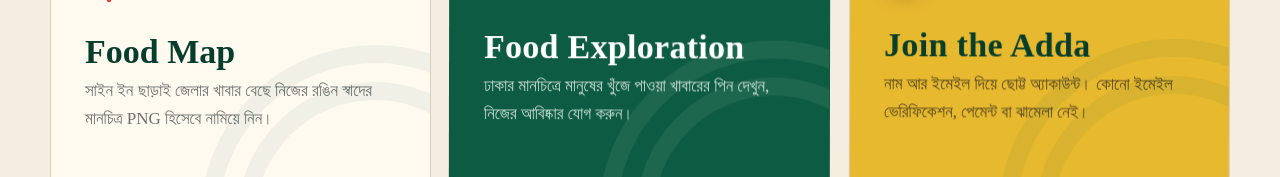
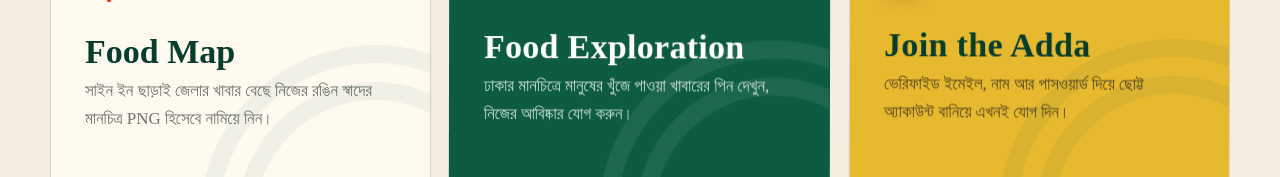
Before and after one commit to scoobydoosifat/petukbangla, a React (Vite) app in the folder frontend/: page / in a window 1280 px wide. Shown: the part 1008-1185 px from the top of the page. Built offline with nearby package versions, Linux system fonts and the light colour scheme; no server answers; a web font is replaced by a local one.

Commit message:
Update join the adda card text

```diff
--- a/frontend/src/pages/Home.jsx
+++ b/frontend/src/pages/Home.jsx
@@ -31,7 +31,7 @@ export default function Home() {
       <div className="path-grid">
         <Link to="/food-map" className="path-card map-card"><span className="path-number">01</span><div className="card-icon"><Sparkles /></div><h3>Food Map</h3><p>সাইন ইন ছাড়াই জেলার খাবার বেছে নিজের রঙিন স্বাদের মানচিত্র PNG হিসেবে নামিয়ে নিন।</p><b>মানচিত্র খুলুন <ArrowRight /></b><span className="bangla-stamp">সবার জন্য</span></Link>
         <Link to="/explore" className="path-card explore-card"><span className="path-number">02</span><div className="card-icon"><MapPinned /></div><h3>Food Exploration</h3><p>ঢাকার মানচিত্রে মানুষের খুঁজে পাওয়া খাবারের পিন দেখুন, নিজের আবিষ্কার যোগ করুন।</p><b>স্বাদ খুঁজুন <ArrowRight /></b><span className="bangla-stamp">সাইন ইন</span></Link>
-        <Link to="/register" className="path-card join-card"><span className="path-number">03</span><div className="card-icon"><Logo compact /></div><h3>Join the Adda</h3><p>নাম আর ইমেইল দিয়ে ছোট্ট অ্যাকাউন্ট। কোনো ইমেইল ভেরিফিকেশন, পেমেন্ট বা ঝামেলা নেই।</p><b>অ্যাকাউন্ট খুলুন <ArrowRight /></b><span className="bangla-stamp">ফ্রি</span></Link>
+        <Link to="/register" className="path-card join-card"><span className="path-number">03</span><div className="card-icon"><Logo compact /></div><h3>Join the Adda</h3><p>ভেরিফাইড ইমেইল, নাম আর পাসওয়ার্ড দিয়ে ছোট্ট অ্যাকাউন্ট বানিয়ে এখনই যোগ দিন।</p><b>অ্যাকাউন্ট খুলুন <ArrowRight /></b><span className="bangla-stamp">ফ্রি</span></Link>
       </div>
     </section>
 
```
